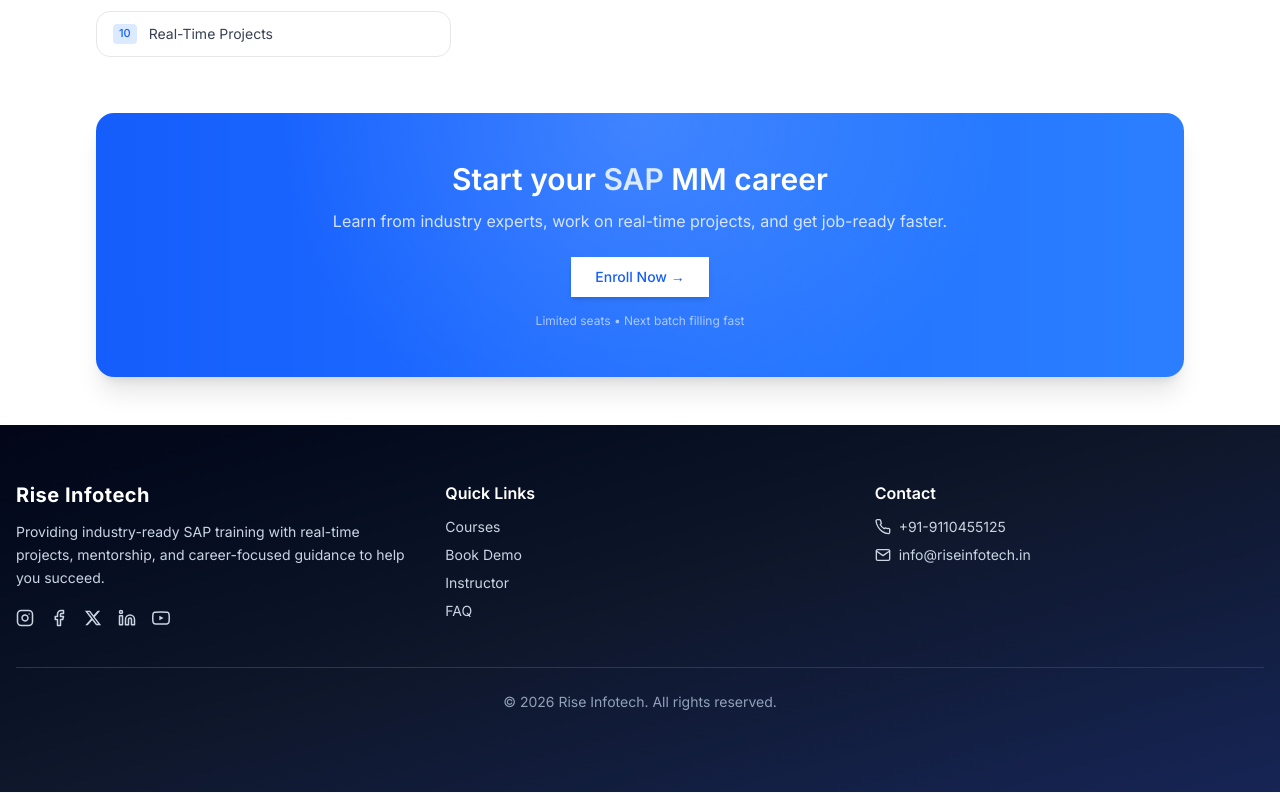
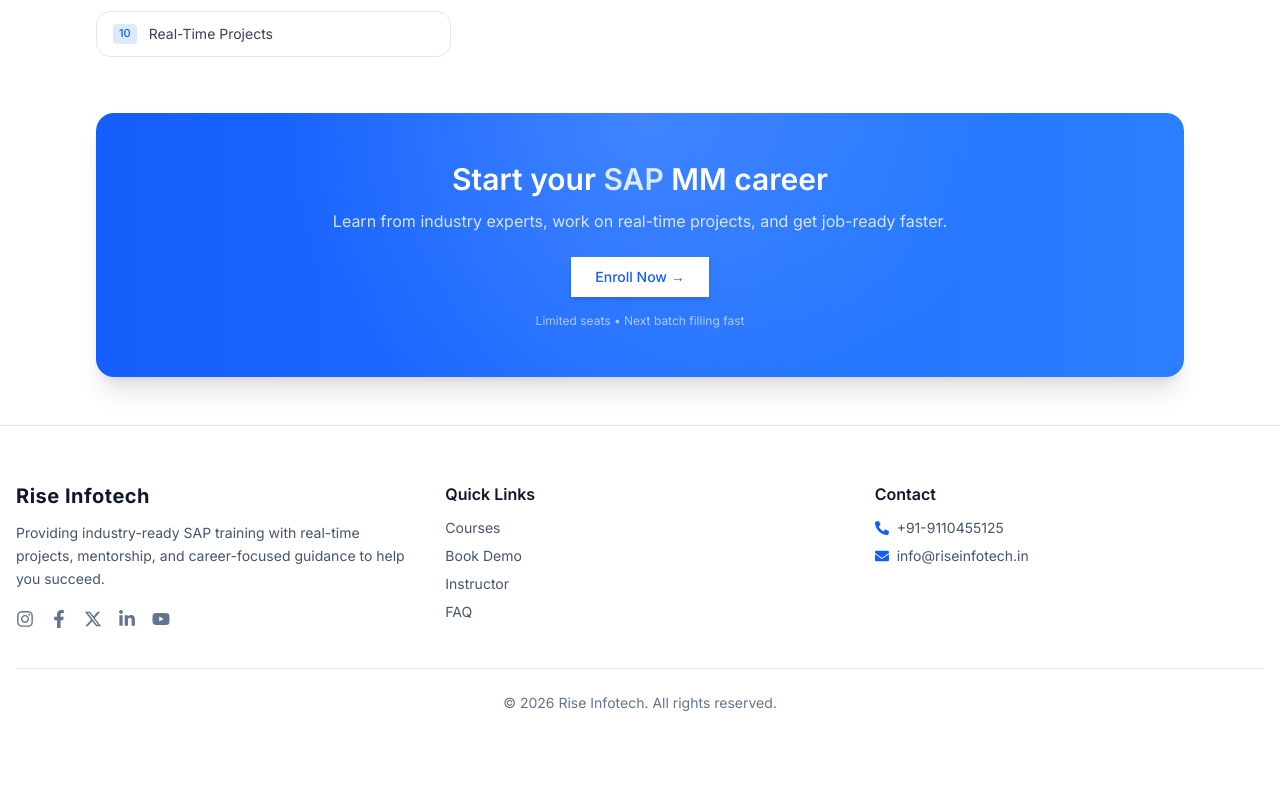
Before and after one commit to Nandita2002/sap-landing-page, a Next.js app: page /courses/sap-mm in a window 1280 px wide. Shown: the part 974-1767 px from the top of the page. Built offline with nearby package versions, Linux system fonts and the light colour scheme.

Commit message:
Remove loader and standardize white section backgrounds
Co-authored-by: Nandita Mahesh <Nandita2002@users.noreply.github.com>

```diff
--- a/app/courses/page.tsx
+++ b/app/courses/page.tsx
@@ -41,7 +41,7 @@ export default function CoursesPage() {
   return (
     <section
       id="courses"
-      className="relative min-h-screen px-4 py-14 md:py-20 bg-gradient-to-b from-white to-slate-50"
+      className="relative min-h-screen px-4 py-14 md:py-20 bg-white"
     >
       <div className="absolute inset-0 pointer-events-none">
         <div className="absolute top-10 left-0 h-48 w-48 rounded-full bg-blue-200/40 blur-3xl" />
--- a/app/globals.css
+++ b/app/globals.css
@@ -123,9 +123,7 @@
   }
   body {
     @apply bg-background text-foreground;
-    background-image:
-      radial-gradient(circle at 10% 0%, rgb(219 234 254 / 50%), transparent 40%),
-      radial-gradient(circle at 85% 10%, rgb(224 231 255 / 45%), transparent 35%);
+    background-image: none;
     min-height: 100vh;
   }
 
--- a/app/layout.tsx
+++ b/app/layout.tsx
@@ -3,7 +3,6 @@ import { Geist, Geist_Mono, Inter } from "next/font/google";
 import "./globals.css";
 import { cn } from "@/lib/utils";
 import PremiumCursor from "@/components/PremiumCursor";
-import BrandLoader from "@/components/BrandLoader";
 
 const inter = Inter({ subsets: ["latin"], variable: "--font-sans" });
 
@@ -90,7 +89,6 @@ export default function RootLayout({
       )}
     >
       <body className="min-h-full flex flex-col">
-        <BrandLoader />
         <PremiumCursor />
         {children}
       </body>
--- a/components/FAQ.tsx
+++ b/components/FAQ.tsx
@@ -43,7 +43,7 @@ const FAQ = () => {
   };
 
   return (
-    <section id="faq" className="py-20 px-4 bg-gradient-to-b from-slate-50 to-white">
+    <section id="faq" className="py-20 px-4 bg-white">
       <div className="max-w-3xl mx-auto">
         <div className="text-center">
           <span className="inline-flex rounded-full border border-blue-200 bg-blue-50 px-4 py-1 text-xs font-semibold tracking-wide text-blue-700 uppercase mb-4">
--- a/components/Footer.tsx
+++ b/components/Footer.tsx
@@ -1,89 +1,109 @@
 "use client";
 
 import React from "react";
+import {
+  FaEnvelope,
+  FaFacebookF,
+  FaInstagram,
+  FaLinkedinIn,
+  FaPhoneAlt,
+  FaYoutube,
+} from "react-icons/fa";
+import { FaXTwitter } from "react-icons/fa6";
 
 const Footer = () => {
   return (
-    <footer className="bg-gradient-to-br from-slate-950 via-slate-900 to-blue-950 text-white py-14 px-4">
+    <footer className="bg-white text-slate-900 py-14 px-4 border-t border-slate-200">
       <div className="max-w-7xl mx-auto grid grid-cols-1 sm:grid-cols-2 md:grid-cols-3 gap-10">
 
         {/* Brand */}
         <div>
           <h2 className="text-xl font-bold tracking-wide">Rise Infotech</h2>
-          <p className="mt-3 text-slate-300 text-sm leading-relaxed">
+          <p className="mt-3 text-slate-600 text-sm leading-relaxed">
             Providing industry-ready SAP training with real-time projects, mentorship,
             and career-focused guidance to help you succeed.
           </p>
 
           <div className="flex gap-4 mt-5 items-center">
-            {/* Instagram */}
-            <a href="https://www.instagram.com/rise_infotech/" target="_blank" rel="noopener noreferrer" className="text-slate-300 hover:text-pink-400 transition">
-              <svg width="18" height="18" viewBox="0 0 24 24" fill="none" stroke="currentColor" strokeWidth="2" strokeLinecap="round" strokeLinejoin="round">
-                <rect x="2" y="2" width="20" height="20" rx="5" ry="5"/><path d="M16 11.37A4 4 0 1 1 12.63 8 4 4 0 0 1 16 11.37z"/><line x1="17.5" y1="6.5" x2="17.51" y2="6.5"/>
-              </svg>
+            <a
+              href="https://www.instagram.com/rise_infotech/"
+              target="_blank"
+              rel="noopener noreferrer"
+              aria-label="Rise Infotech Instagram"
+              className="text-slate-500 hover:text-pink-500 transition"
+            >
+              <FaInstagram size={18} />
             </a>
-            {/* Facebook */}
-            <a href="https://www.facebook.com/people/Rise-Infotech/100089059015353/" target="_blank" rel="noopener noreferrer" className="text-slate-300 hover:text-blue-400 transition">
-              <svg width="18" height="18" viewBox="0 0 24 24" fill="none" stroke="currentColor" strokeWidth="2" strokeLinecap="round" strokeLinejoin="round">
-                <path d="M18 2h-3a5 5 0 0 0-5 5v3H7v4h3v8h4v-8h3l1-4h-4V7a1 1 0 0 1 1-1h3z"/>
-              </svg>
+            <a
+              href="https://www.facebook.com/people/Rise-Infotech/100089059015353/"
+              target="_blank"
+              rel="noopener noreferrer"
+              aria-label="Rise Infotech Facebook"
+              className="text-slate-500 hover:text-blue-600 transition"
+            >
+              <FaFacebookF size={18} />
             </a>
-            {/* X / Twitter */}
-            <a href="https://x.com/RiseInfotech" target="_blank" rel="noopener noreferrer" className="text-slate-300 hover:text-white transition">
-              <svg width="18" height="18" viewBox="0 0 24 24" fill="currentColor">
-                <path d="M18.244 2.25h3.308l-7.227 8.26 8.502 11.24H16.17l-5.214-6.817L4.99 21.75H1.68l7.73-8.835L1.254 2.25H8.08l4.713 6.231zm-1.161 17.52h1.833L7.084 4.126H5.117z"/>
-              </svg>
+            <a
+              href="https://x.com/RiseInfotech"
+              target="_blank"
+              rel="noopener noreferrer"
+              aria-label="Rise Infotech X"
+              className="text-slate-500 hover:text-slate-900 transition"
+            >
+              <FaXTwitter size={18} />
             </a>
-            {/* LinkedIn */}
-            <a href="https://www.linkedin.com/company/rise-infotech/" target="_blank" rel="noopener noreferrer" className="text-slate-300 hover:text-blue-300 transition">
-              <svg width="18" height="18" viewBox="0 0 24 24" fill="none" stroke="currentColor" strokeWidth="2" strokeLinecap="round" strokeLinejoin="round">
-                <path d="M16 8a6 6 0 0 1 6 6v7h-4v-7a2 2 0 0 0-2-2 2 2 0 0 0-2 2v7h-4v-7a6 6 0 0 1 6-6z"/><rect x="2" y="9" width="4" height="12"/><circle cx="4" cy="4" r="2"/>
-              </svg>
+            <a
+              href="https://www.linkedin.com/company/rise-infotech/"
+              target="_blank"
+              rel="noopener noreferrer"
+              aria-label="Rise Infotech LinkedIn"
+              className="text-slate-500 hover:text-blue-700 transition"
+            >
+              <FaLinkedinIn size={18} />
             </a>
-            {/* YouTube */}
-            <a href="https://www.youtube.com/@rise_infotech" target="_blank" rel="noopener noreferrer" className="text-slate-300 hover:text-red-400 transition">
-              <svg width="18" height="18" viewBox="0 0 24 24" fill="none" stroke="currentColor" strokeWidth="2" strokeLinecap="round" strokeLinejoin="round">
-                <path d="M22.54 6.42a2.78 2.78 0 0 0-1.95-1.96C18.88 4 12 4 12 4s-6.88 0-8.59.46A2.78 2.78 0 0 0 1.46 6.42 29 29 0 0 0 1 12a29 29 0 0 0 .46 5.58 2.78 2.78 0 0 0 1.95 1.96C5.12 20 12 20 12 20s6.88 0 8.59-.46a2.78 2.78 0 0 0 1.96-1.96A29 29 0 0 0 23 12a29 29 0 0 0-.46-5.58z"/><polygon points="9.75 15.02 15.5 12 9.75 8.98 9.75 15.02" fill="currentColor" stroke="none"/>
-              </svg>
+            <a
+              href="https://www.youtube.com/@rise_infotech"
+              target="_blank"
+              rel="noopener noreferrer"
+              aria-label="Rise Infotech YouTube"
+              className="text-slate-500 hover:text-red-500 transition"
+            >
+              <FaYoutube size={18} />
             </a>
           </div>
         </div>
 
         {/* Quick Links */}
         <div>
-          <h3 className="font-semibold mb-3 text-white">Quick Links</h3>
-          <ul className="text-slate-300 text-sm space-y-2">
-            <li><a href="#courses" className="hover:text-white transition">Courses</a></li>
-            <li><a href="#consultation" className="hover:text-white transition">Book Demo</a></li>
-            <li><a href="#instructor" className="hover:text-white transition">Instructor</a></li>
-            <li><a href="#faq" className="hover:text-white transition">FAQ</a></li>
+          <h3 className="font-semibold mb-3 text-slate-900">Quick Links</h3>
+          <ul className="text-slate-600 text-sm space-y-2">
+            <li><a href="#courses" className="hover:text-slate-900 transition">Courses</a></li>
+            <li><a href="#consultation" className="hover:text-slate-900 transition">Book Demo</a></li>
+            <li><a href="#instructor" className="hover:text-slate-900 transition">Instructor</a></li>
+            <li><a href="#faq" className="hover:text-slate-900 transition">FAQ</a></li>
           </ul>
         </div>
 
         {/* Contact */}
         <div>
-          <h3 className="font-semibold mb-3 text-white">Contact</h3>
+          <h3 className="font-semibold mb-3 text-slate-900">Contact</h3>
 
-          <div className="flex items-center gap-2 text-slate-300 text-sm mb-2">
-            <svg width="16" height="16" viewBox="0 0 24 24" fill="none" stroke="currentColor" strokeWidth="2" strokeLinecap="round" strokeLinejoin="round">
-              <path d="M22 16.92v3a2 2 0 0 1-2.18 2 19.79 19.79 0 0 1-8.63-3.07A19.5 19.5 0 0 1 4.69 12a19.79 19.79 0 0 1-3.07-8.67A2 2 0 0 1 3.59 1h3a2 2 0 0 1 2 1.72c.127.96.361 1.903.7 2.81a2 2 0 0 1-.45 2.11L7.91 8.56a16 16 0 0 0 5.93 5.93l.38-.38a2 2 0 0 1 2.11-.45c.907.339 1.85.573 2.81.7A2 2 0 0 1 22 16.92z"/>
-            </svg>
-            <a href="tel:+919110455125" className="hover:text-white transition">+91-9110455125</a>
+          <div className="flex items-center gap-2 text-slate-600 text-sm mb-2">
+            <FaPhoneAlt size={14} className="text-blue-600" />
+            <a href="tel:+919110455125" className="hover:text-slate-900 transition">+91-9110455125</a>
           </div>
 
-          <div className="flex items-center gap-2 text-slate-300 text-sm">
-            <svg width="16" height="16" viewBox="0 0 24 24" fill="none" stroke="currentColor" strokeWidth="2" strokeLinecap="round" strokeLinejoin="round">
-              <path d="M4 4h16c1.1 0 2 .9 2 2v12c0 1.1-.9 2-2 2H4c-1.1 0-2-.9-2-2V6c0-1.1.9-2 2-2z"/><polyline points="22,6 12,13 2,6"/>
-            </svg>
-            <a href="mailto:info@riseinfotech.in" className="hover:text-white transition">info@riseinfotech.in</a>
+          <div className="flex items-center gap-2 text-slate-600 text-sm">
+            <FaEnvelope size={14} className="text-blue-600" />
+            <a href="mailto:info@riseinfotech.in" className="hover:text-slate-900 transition">info@riseinfotech.in</a>
           </div>
         </div>
 
       </div>
 
       {/* Bottom */}
-      <div className="mt-10 border-t border-slate-700/80 pt-6 text-center pb-24 md:pb-6">
-        <p className="text-slate-400 text-sm">
+      <div className="mt-10 border-t border-slate-200 pt-6 text-center pb-24 md:pb-6">
+        <p className="text-slate-500 text-sm">
           © {new Date().getFullYear()} Rise Infotech. All rights reserved.
         </p>
       </div>
--- a/components/Hero.tsx
+++ b/components/Hero.tsx
@@ -33,7 +33,7 @@ export default function Hero() {
   };
 
   return (
-    <section className="relative overflow-hidden pt-14 pb-16 md:pt-20 md:pb-24">
+    <section className="relative overflow-hidden pt-14 pb-16 md:pt-20 md:pb-24 bg-white">
       <div className="absolute inset-0 pointer-events-none">
         <div className="absolute -top-20 left-1/2 h-72 w-72 -translate-x-1/2 rounded-full bg-blue-200/40 blur-3xl" />
         <div className="absolute -bottom-16 right-0 h-64 w-64 rounded-full bg-indigo-200/40 blur-3xl" />
--- a/components/Testimonials.tsx
+++ b/components/Testimonials.tsx
@@ -92,7 +92,7 @@ export default function Testimonials() {
     name.split(" ").map((n) => n[0]).slice(0, 2).join("").toUpperCase();
 
   return (
-    <section className="bg-gradient-to-b from-white to-slate-50 py-16 overflow-hidden">
+    <section className="bg-white py-16 overflow-hidden">
       <div className="text-center max-w-2xl mx-auto px-5">
         <h2 className="text-[clamp(24px,4vw,38px)] font-semibold text-[#0a1628] leading-tight">
           Trusted by <span className="text-blue-600">1000+ students</span>
--- a/components/consultation.tsx
+++ b/components/consultation.tsx
@@ -58,7 +58,7 @@ export default function FreeConsultationForm() {
   };
 
   return (
-    <section id="consultation" className="py-14 md:py-20 px-4 bg-gradient-to-b from-white to-blue-50/70 scroll-mt-24">
+    <section id="consultation" className="py-14 md:py-20 px-4 bg-white scroll-mt-24">
       <div className="max-w-2xl mx-auto">
         <div className="text-center mb-6 md:mb-10 px-2">
           <span className="inline-flex rounded-full border border-blue-200 bg-blue-50 px-4 py-1 text-xs font-semibold tracking-wide text-blue-700 uppercase mb-4">
```
Also changed, not shown: components/Instructor.tsx (+5 -8 lines), components/TopBanner.tsx (+4 -4 lines).
